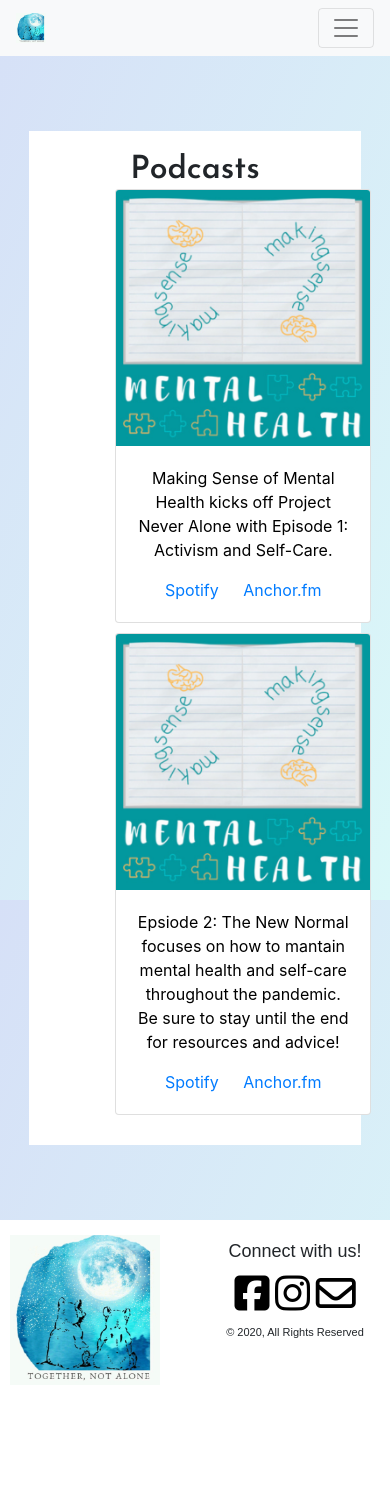
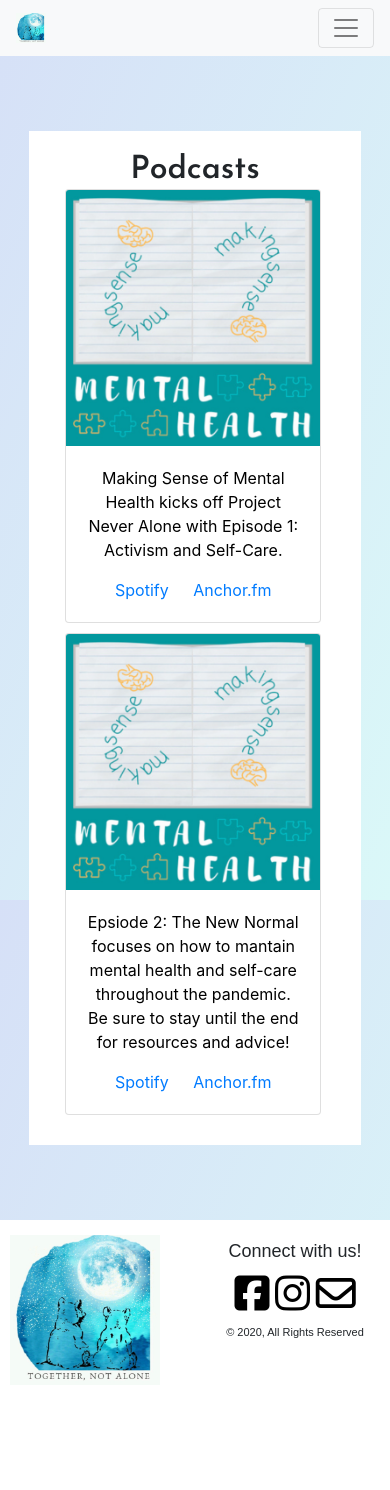
Before and after one commit to togethernotalone/togethernotalone.github.io, a Jekyll site: the page built from podcasts.html, in a window 390 px wide. Built offline with Jekyll 4.4.1, drawn with Linux system fonts in a browser that asks for light colours; nearby versions of some CDN libraries; some web fonts are replaced.

Commit message:
potential card fix

```diff
--- a/assets/podcast-styling.css
+++ b/assets/podcast-styling.css
@@ -41,7 +41,7 @@ p {
     text-align: center;
 }
 
-@media screen and (min-width: 100px) and (max-width: 550px) {
+@media screen and (min-width: 450px) and (max-width: 550px) {
     .card-fix {
         margin: 0 auto;
         float: none;
@@ -53,3 +53,15 @@ p {
         margin-left: 50px;
     }
 }
+@media screen and (min-width: 100px) and (max-width: 450px) {
+    .card-fix {
+        margin: 0 auto;
+        float: none;
+        margin-bottom: 10px;
+    }
+    .cards-only {
+        display: flex;
+        flex-direction: column;
+        margin-left: 0px;
+    }
+}
```
Also changed, not shown: 2 other files.
